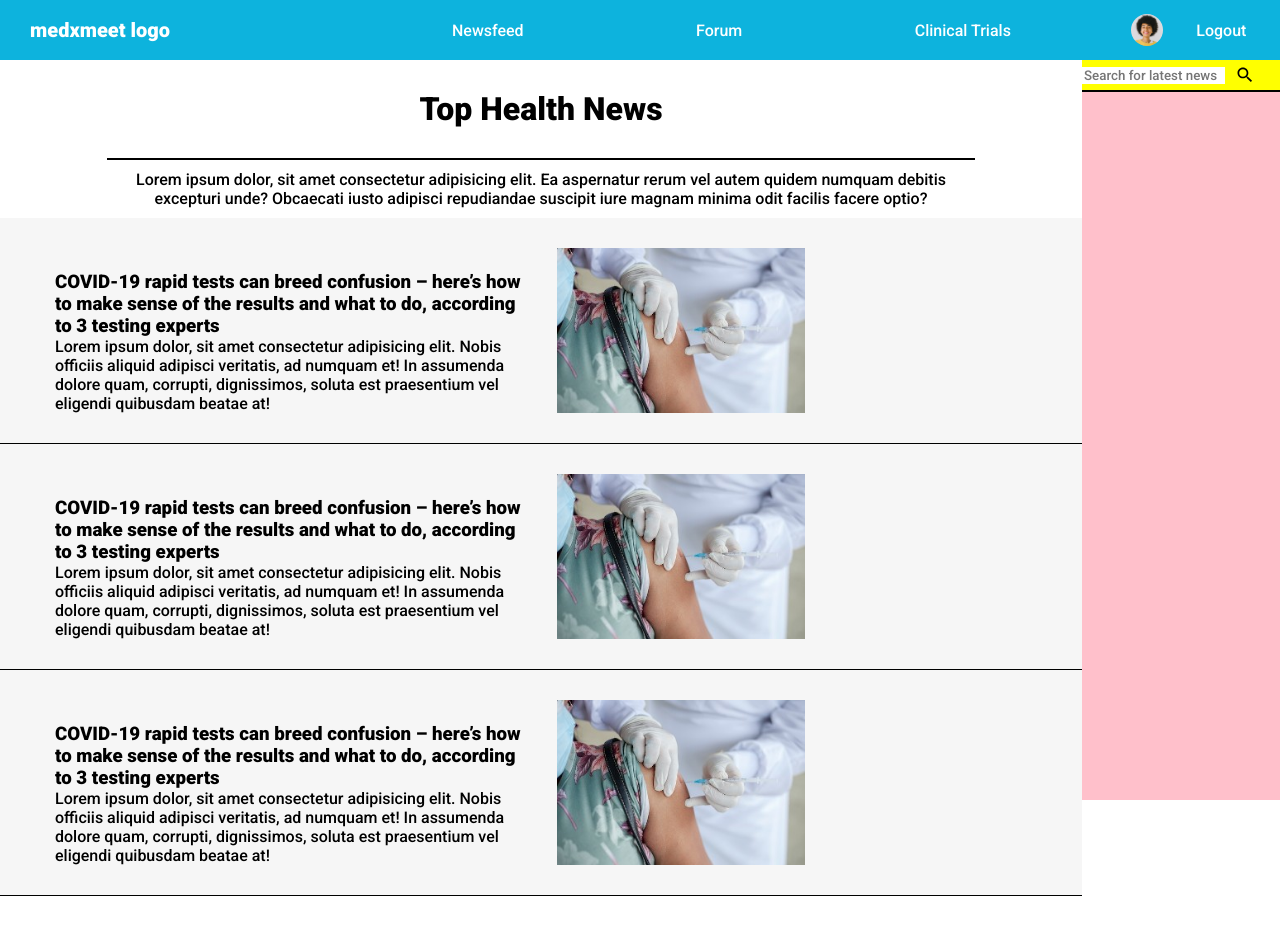
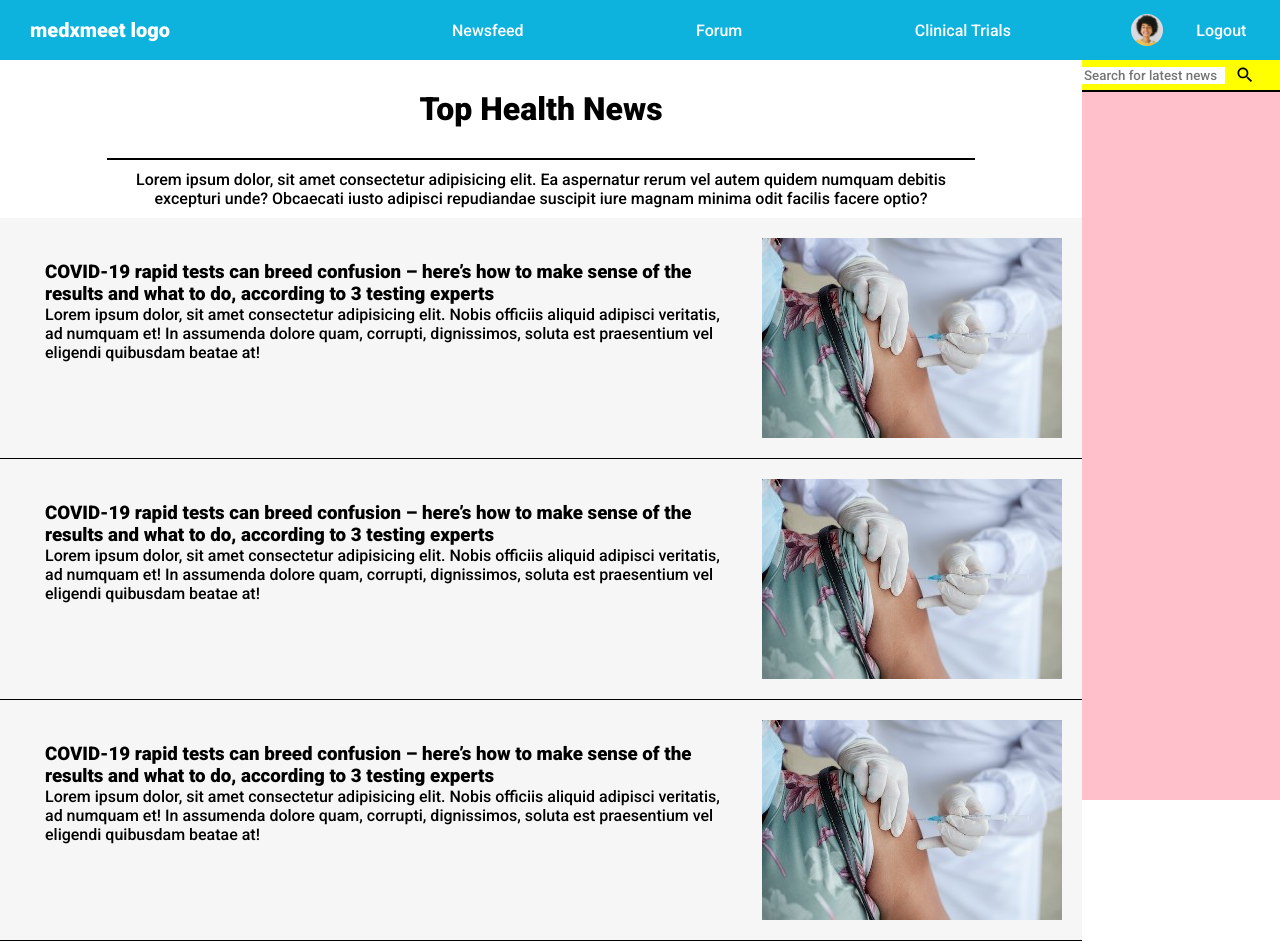
Before and after one commit to MegginS/MedxMeet, a React (Create React App) app: page / in a window 1280 px wide. Before the commit the page ends 896 px from the top, so only its background shows below. Built offline with nearby package versions, Linux system fonts and the light colour scheme.

Commit message:
update 8.59

```diff
--- a/src/components/feed/feed.css
+++ b/src/components/feed/feed.css
@@ -26,9 +26,10 @@
     }
 
     .design{
-        padding: 30px;
+        padding: 20px;
         border-bottom: 0.5px solid #000100;
-
+        display: flex;
+        align-content: center;
     }
     .design .text1 {
         margin: 0 0 0 25px;
@@ -40,6 +41,4 @@
 {    width: 50%;
     height: auto;
     display: flex;
-
-
 }
```
